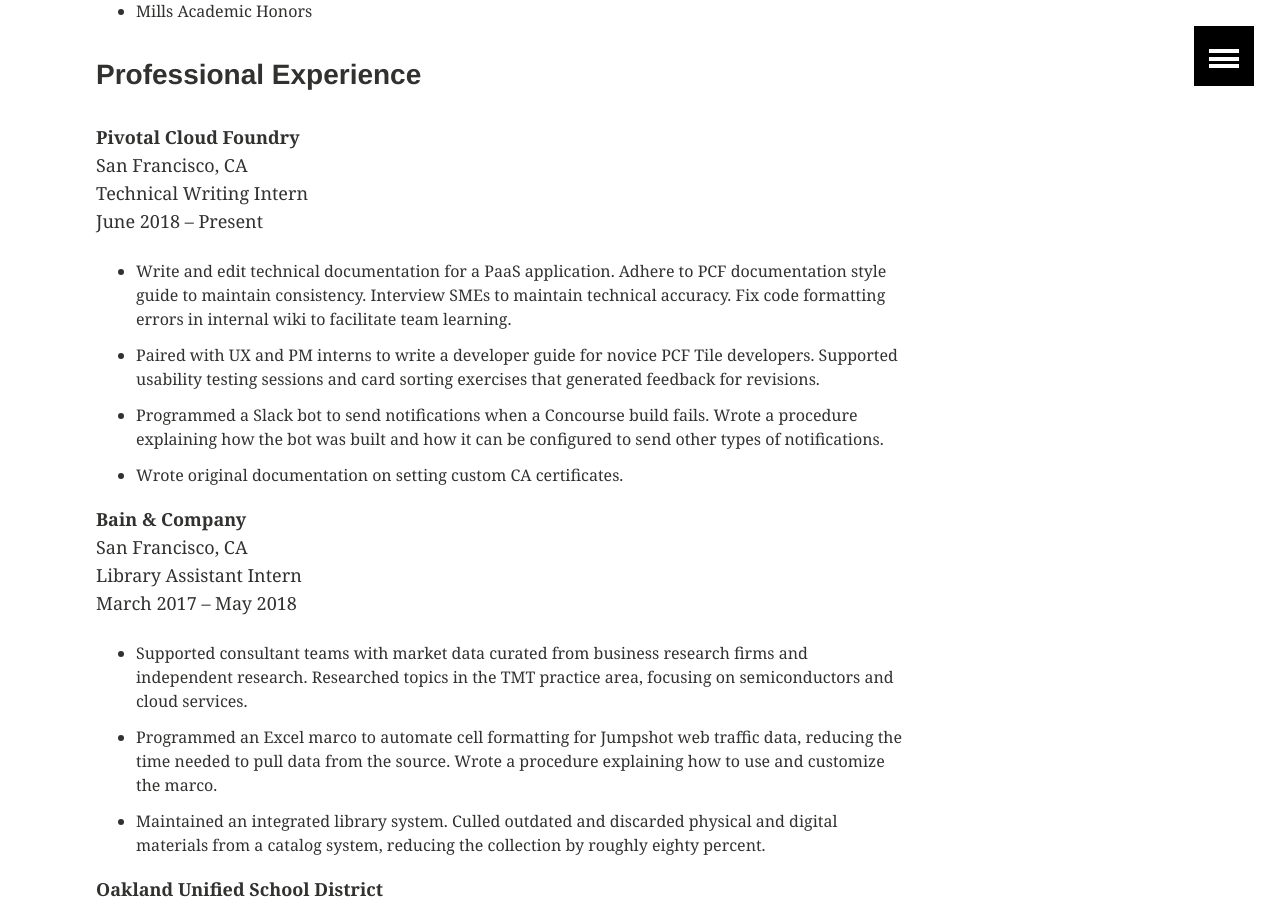
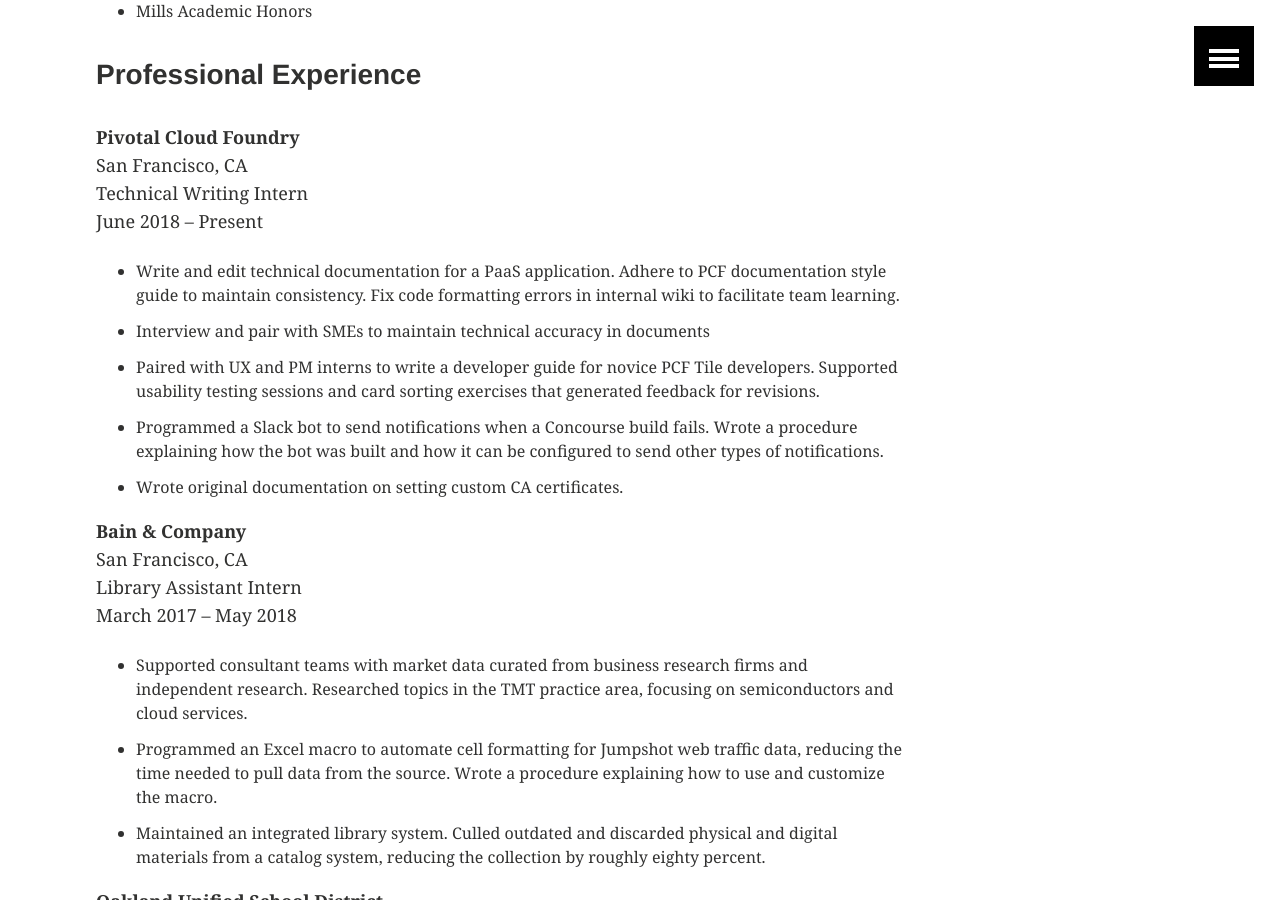
Before and after one commit to radaeze/radaeze.github.io, a Jekyll site: the page built from :resume.md, in a window 1280 px wide and 900 px high, scrolled down 771 px. Built offline with Jekyll 4.4.1, drawn with Linux system fonts in a browser that asks for light colours.

Commit message:
more updates

```diff
--- a/:resume.md
+++ b/:resume.md
@@ -29,7 +29,8 @@ San Francisco, CA
 Technical Writing Intern
 June 2018 – Present
 
-+ Write and edit technical documentation for a PaaS application. Adhere to PCF documentation style guide to maintain consistency. Interview SMEs to maintain technical accuracy. Fix code formatting errors in internal wiki to facilitate team learning.
++ Write and edit technical documentation for a PaaS application. Adhere to PCF documentation style guide to maintain consistency. Fix code formatting errors in internal wiki to facilitate team learning.
++ Interview and pair with SMEs to maintain technical accuracy in documents
 + Paired with UX and PM interns to write a developer guide for novice PCF Tile developers. Supported usability testing sessions and card sorting exercises that generated feedback for revisions.
 + Programmed a Slack bot to send notifications when a Concourse build fails. Wrote a procedure explaining how the bot was built and how it can be configured to send other types of notifications.
 + Wrote original documentation on setting custom CA certificates.
@@ -40,7 +41,7 @@ Library Assistant Intern
 March 2017 – May 2018
 
 + Supported consultant teams with market data curated from business research firms and independent research. Researched topics in the TMT practice area, focusing on semiconductors and cloud services.
-+ Programmed an Excel marco to automate cell formatting for Jumpshot web traffic data, reducing the time needed to pull data from the source. Wrote a procedure explaining how to use and customize the marco.
++ Programmed an Excel macro to automate cell formatting for Jumpshot web traffic data, reducing the time needed to pull data from the source. Wrote a procedure explaining how to use and customize the macro.
 + Maintained an integrated library system. Culled outdated and discarded physical and digital materials from a catalog system, reducing the collection by roughly eighty percent.
 
 **Oakland Unified School District**
```
Also changed, not shown: 1 other file.
